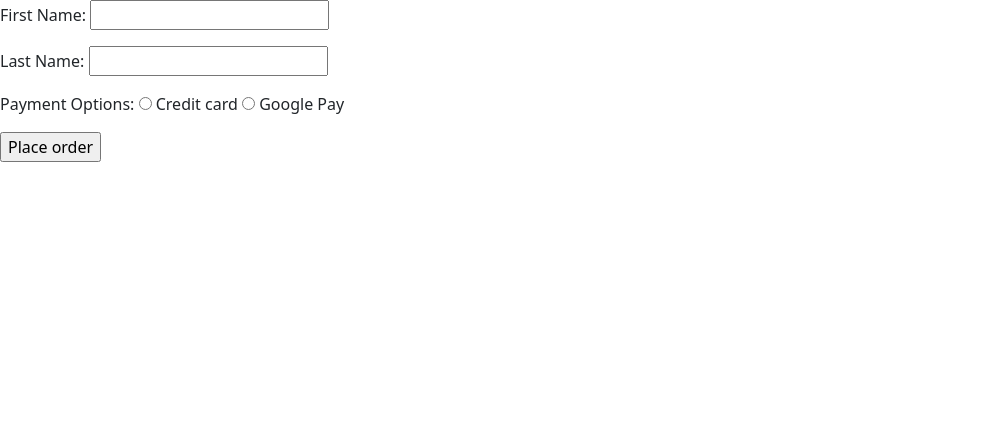
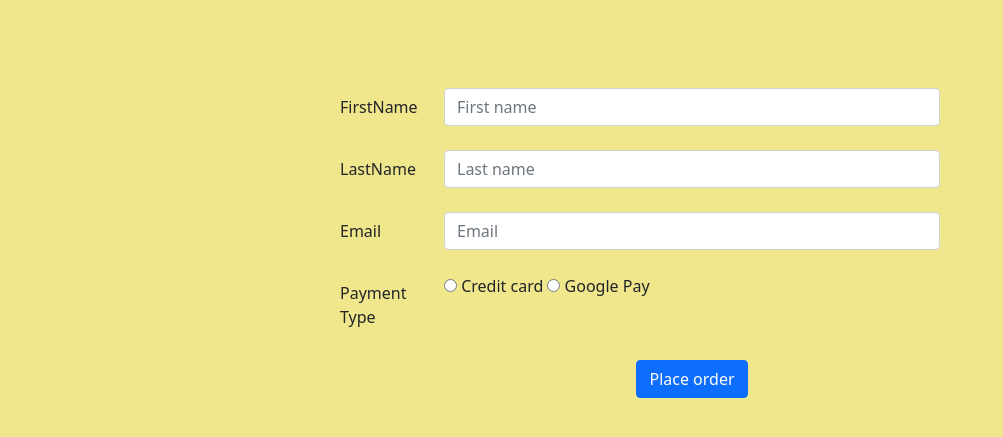
Before and after one commit to Riya-Patel-2001/BookInventory, a PHP site: page /checkout.php in a window 1280 px wide. Shown: the top 437 px of the page, without its empty margins (0-1003 px from the left). Run offline with PHP 8.4, Linux system fonts and the light colour scheme; the visitor is signed in with stand-in values (Sample User, id 1).

Commit message:
Final commit

```diff
--- a/Database/bookStoreCreator.sql
+++ b/Database/bookStoreCreator.sql
@@ -4,7 +4,10 @@ use bookStore;
 create table bookInventory(
 bookId int auto_increment primary key,
 bookName varchar(255) not null,
-quantity int
+authorName varchar(255) not null,
+quantity int,
+price int not null,
+img blob
 );
 
 drop table bookinventory;
@@ -16,3 +19,4 @@ lastName varchar(255),
 paymentType varchar(255),
 book_purchased int
 );
+alter table orders add email varchar(255);
--- a/WebPages/checkout.php
+++ b/WebPages/checkout.php
@@ -1,7 +1,9 @@
 <?php
+//connecting to SQL
 require("mysqli_connect.php");
 session_start();
 
+//using $_GET to check if we are receiving bookId or not
 if (!isset($_GET["bookId"])) {
     if (!$_SESSION["bookId"]) {
         echo "<br>Book id is not set.<br>";
@@ -10,9 +12,11 @@ if (!isset($_GET["bookId"])) {
     $_SESSION["bookId"] =  $_GET["bookId"];
 }
 
+//to check we have received data from form
 if ($_SERVER['REQUEST_METHOD'] == 'POST') {
     $check = TRUE;
 
+    //put validation for all fields of form
     if (empty($_POST['firstname'])) {
         $check = FALSE;
         echo "Please enter firstname.";
@@ -27,6 +31,13 @@ if ($_SERVER['REQUEST_METHOD'] == 'POST') {
         $lastname = mysqli_real_escape_string($dbc, $_POST['lastname']);
     }
 
+    if (empty($_POST['email'])) {
+        $check = FALSE;
+        echo "Please enter email.";
+    } else {
+        $lastname = mysqli_real_escape_string($dbc, $_POST['email']);
+    }
+
     if (isset($_POST['payment'])) {
         $payment =  mysqli_real_escape_string($dbc, $_POST['payment']);
     } else {
@@ -34,8 +45,10 @@ if ($_SERVER['REQUEST_METHOD'] == 'POST') {
         echo "Please select payment method.";
     }
     if ($check == TRUE) {
+        //using intval to convert session id to int
         $id = intval($_SESSION['bookId']);
 
+        //write insert query to add data from checkout form to SQL database
         $placeOrder = "INSERT INTO orders (`firstName`,`lastName`,`paymentType`,`book_purchased`)
         VALUES
         ('{$_POST['firstname']}',
@@ -44,9 +57,10 @@ if ($_SERVER['REQUEST_METHOD'] == 'POST') {
         '{$id}')";
         $bookOrder = @mysqli_query($dbc, $placeOrder);
 
-        header("location:store.php");
-        echo "Your order has been placed.";
+        //to redirect to other page
+        header("location:confirm.php");
 
+        //write update query to after placing order change the quantity of book
         $updateData = "UPDATE bookInventory SET quantity = quantity - 1 WHERE bookId={$id}";
         $updateBooks = mysqli_query($dbc, $updateData);
 
@@ -67,20 +81,46 @@ if ($_SERVER['REQUEST_METHOD'] == 'POST') {
         integrity="sha384-1BmE4kWBq78iYhFldvKuhfTAU6auU8tT94WrHftjDbrCEXSU1oBoqyl2QvZ6jIW3" crossorigin="anonymous">
 </head>
 
-<body>
-    <form action="checkout.php" method="POST">
-        <p>First Name: <input type="text" name="firstname"></p>
+<body style="background-color:khaki">
+    <br><br>
+    <form action="checkout.php" method="POST" style="margin:auto;width:50%;margin-top:20px;padding:20px">
+        <div class="form-group row">
+            <label for="firstname" class="col-sm-2 col-form-label">FirstName</label>
+            <div class="col-sm-10">
+                <input type="text" class="form-control" id="" name="Fname" placeholder="First name">
+            </div>
+        </div>
+        <br>
+        <div class="form-group row">
+            <label for="lastname" class="col-sm-2 col-form-label">LastName</label>
+            <div class="col-sm-10">
+                <input type="text" class="form-control" id="" name="Lname" placeholder="Last name">
+            </div>
+        </div>
+        <br>
+        <div class="form-group row">
+            <label for="email" class="col-sm-2 col-form-label">Email</label>
+            <div class="col-sm-10">
+                <input type="email" class="form-control" id="" name="Email" placeholder="Email">
+            </div>
+        </div>
+        <br>
+        <div class="form-group row">
+            <label for="payment" class="col-sm-2 col-form-label">Payment Type</label>
+            <div class="col-sm-10">
+                <input type="radio" name="payment" value="creditcard">
+                Credit card
+                <input type="radio" name="payment" value="gogglepay">
+                Google Pay
+            </div>
+        </div>
+        <br>
+        <div class="form-group row">
+            <div class="offset-sm-2 col-sm-10 text-center">
+                <input type="submit" value="Place order" name="submit" class="btn btn-primary" />
+            </div>
+        </div>
 
-        <p>Last Name: <input type="text" name="lastname"></p>
-
-        <p><label for="payment">Payment Options:</label>
-            <input type="radio" name="payment" value="creditcard">
-            Credit card
-            <input type="radio" name="payment" value="gogglepay">
-            Google Pay
-        </p>
-
-        <p><input type="submit" name="submit" value="Place order"></p>
 
     </form>
 </body>
--- a/WebPages/store.php
+++ /dev/null
@@ -1,2 +0,0 @@
-<?php
-echo "Your order has been placed.";
```
Also changed, not shown: Database/insertBookInventory.sql (+8 -6 lines), WebPages/confirm.php (added, +12 -0 lines), WebPages/index.php (+18 -8 lines), Database/dad.PNG (added), Database/everyday.PNG (added), Database/man.PNG (added), Database/maths.PNG (added), Database/monk.PNG (added), Database/php.PNG (added), Database/tell.PNG (added).
